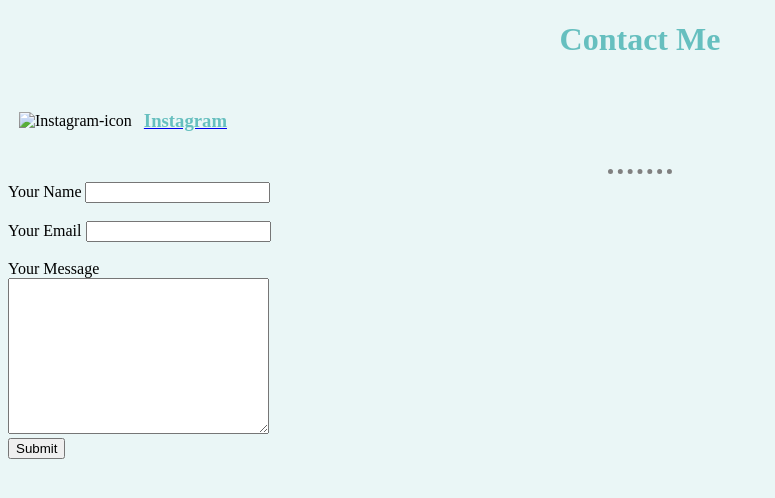
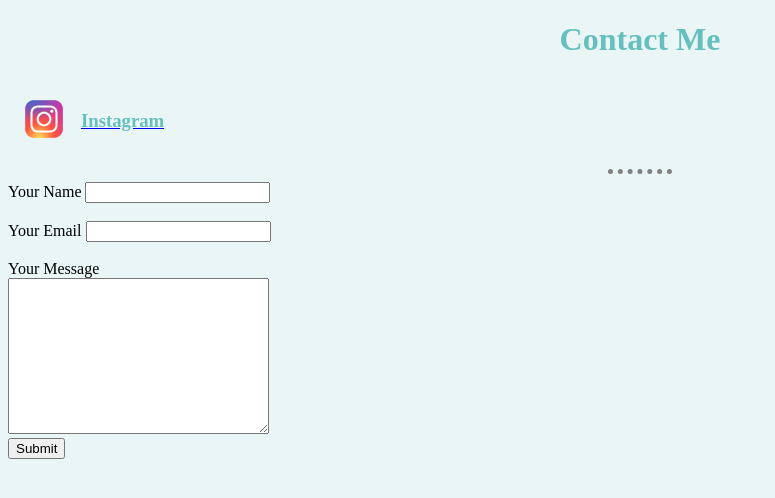
Before and after one commit to iyashtyagi/firstwebsite, a plain HTML site: page contact.html in a window 1280 px wide. Shown: the whole page, without its empty margins (0-775 px from the left). Drawn offline with Linux system fonts and the light colour scheme.

Commit message:
Update contact.html

```diff
--- a/contact.html
+++ b/contact.html
@@ -13,7 +13,7 @@
     <table cellspacing="10">
         <tr>
             <td>
-                <img src="/HTML - Personal Site/Images/instagram.png" alt="Instagram-icon" width="50">
+                <img src="images/instagram.png" alt="Instagram-icon" width="50">
             </td>
             <td>
                <a href="https://www.instagram.com/i.yashtyagi/"><h3>Instagram</h3></a>
```
